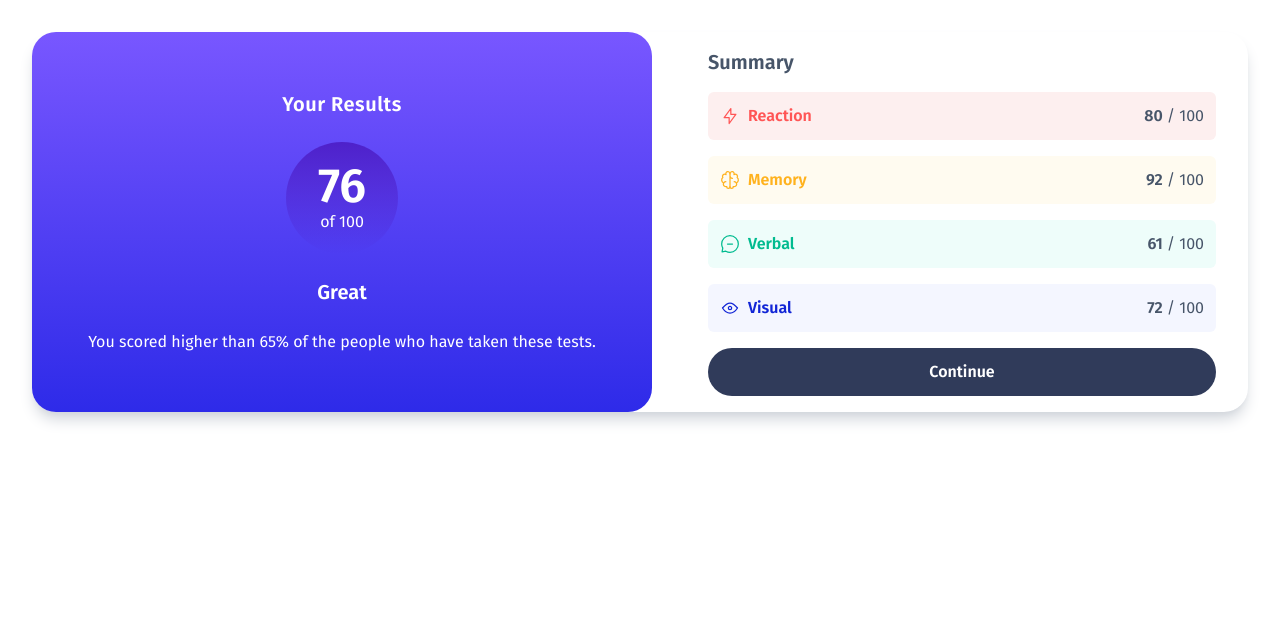
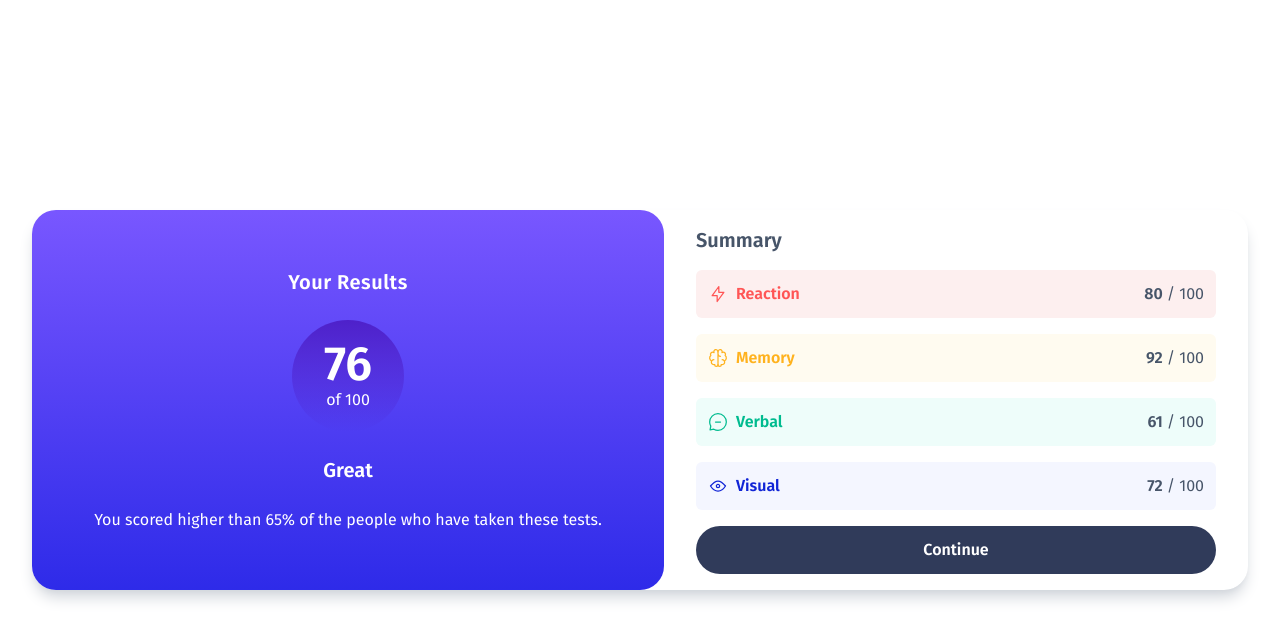
Before and after one commit to Ebee02/Frontend-mentor-repo, a website: page public/index.html in a window 1280 px wide. Drawn offline with Linux system fonts and the light colour scheme.

Commit message:
Update tailwindcss

```diff
--- a/public/index.html
+++ b/public/index.html
@@ -8,11 +8,11 @@
 
   <link rel="stylesheet" href="css/style.css" />
   <body
-    class="flex justify-center p-8 antialiased text-slate-600 bg-white max-w-screen min-h-screen"
+    class="flex justify-center items-center p-8 antialiased text-slate-600 bg-white max-w-screen min-h-screen"
   >
     <!-- the main section starts -->
     <section
-      class="w-[375px] md:w-[1440px] h-full flex flex-col md:flex-row md:gap-x-6 shadow-gray-300 shadow-lg rounded-3xl"
+      class="w-[375px] md:w-[1440px] h-full flex flex-col md:flex-row md:gap-x-3 shadow-gray-300 shadow-lg rounded-3xl"
     >
       <!-- the first container starts -->
       <div
```
